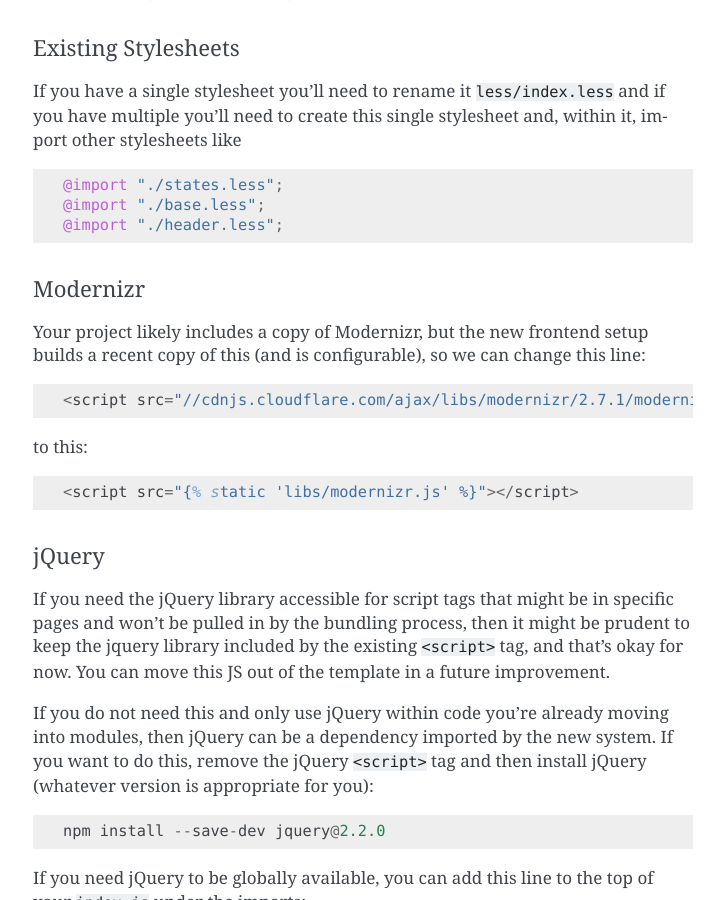
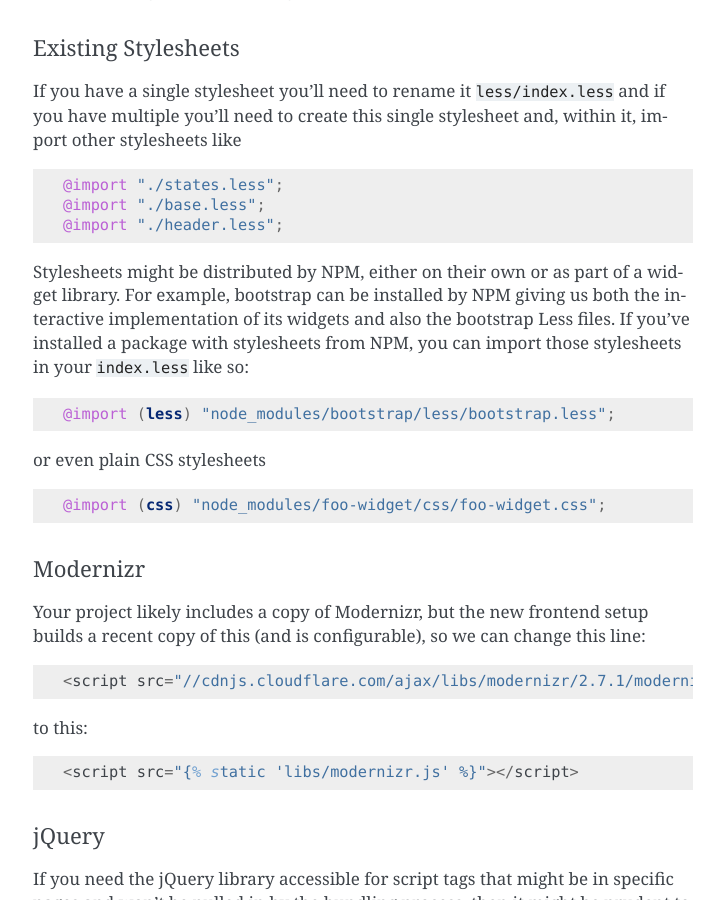
Before and after one commit to caktus/guidebook, a Sphinx documentation site: the page built from source/frontend-packages.rst, in a window 1280 px wide and 900 px high, scrolled down 2477 px. Shown: the whole window, without its empty margins (387-1111 px from the left). Built offline with Sphinx 7.4.7, drawn with Linux system fonts in a browser that asks for light colours.

Commit message:
Added a note about importing stylesheets from NPM modules

```diff
--- a/source/frontend-packages.rst
+++ b/source/frontend-packages.rst
@@ -124,6 +124,21 @@
     @import "./states.less";
     @import "./base.less";
     @import "./header.less";
+
+Stylesheets might be distributed by NPM, either on their own or as part of a widget library.
+For example, bootstrap can be installed by NPM giving us both the interactive implementation of
+its widgets and also the bootstrap Less files. If you've installed a package with stylesheets
+from NPM, you can import those stylesheets in your ``index.less`` like so:
+
+.. code-block:: less
+
+    @import (less) "node_modules/bootstrap/less/bootstrap.less";
+
+or even plain CSS stylesheets
+
+.. code-block:: less
+
+    @import (css) "node_modules/foo-widget/css/foo-widget.css";
 
 Modernizr
 '''''''''
```
